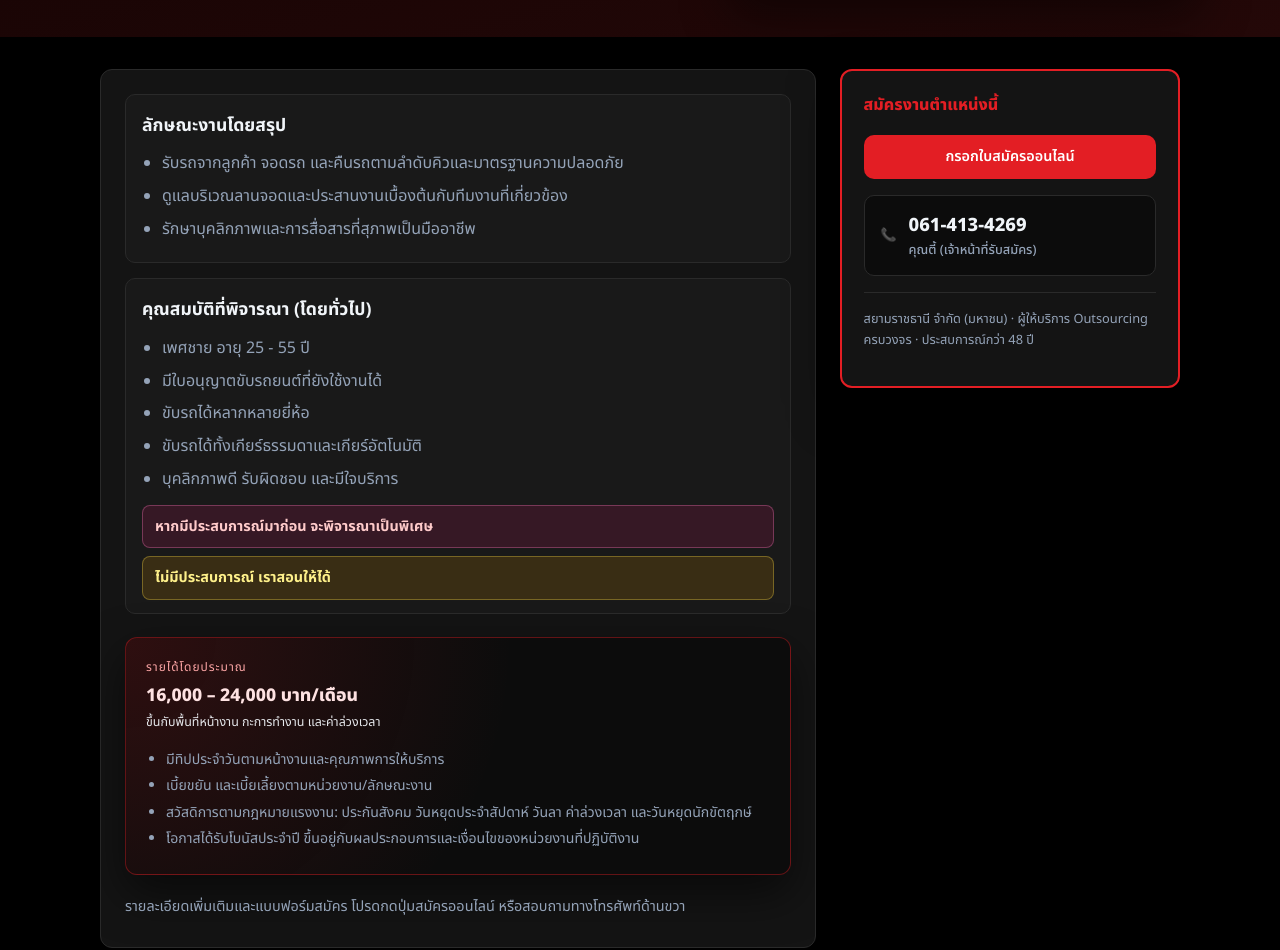
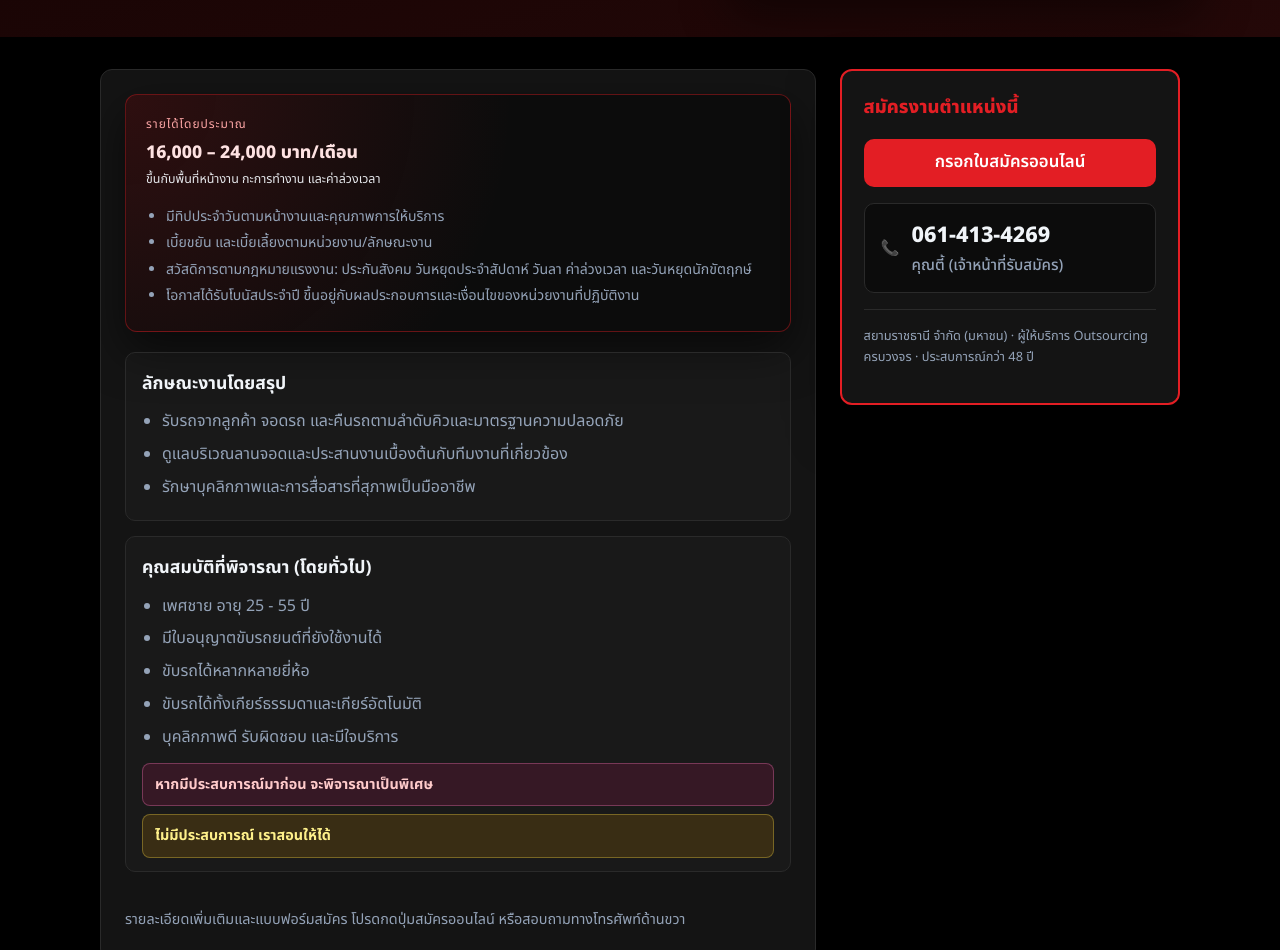
Before and after one commit to jamepakorn01/WebgoogleAds, a plain HTML site: page apply-valet.html in a window 1280 px wide. Shown: the part 465-1415 px from the top of the page. Drawn offline with Linux system fonts and the light colour scheme.

Commit message:
Improve readability and prioritize benefits section
Made-with: Cursor

```diff
--- a/css/style.css
+++ b/css/style.css
@@ -419,7 +419,7 @@ a:hover {
   padding: 0.65rem 1.1rem;
   border-radius: 10px;
   font-family: inherit;
-  font-size: 0.9rem;
+  font-size: 1rem;
   font-weight: 600;
   text-decoration: none;
   border: none;
@@ -655,6 +655,9 @@ a:hover {
   border-radius: var(--radius);
   padding: 1.5rem 1.5rem 1.75rem;
   box-shadow: var(--shadow);
+  display: flex;
+  flex-direction: column;
+  gap: 1rem;
 }
 
 .content-panel h2 {
@@ -721,12 +724,14 @@ a:hover {
 }
 
 .benefits {
-  margin-top: 1.4rem;
+  margin-top: 0;
+  margin-bottom: 0.2rem;
   padding: 1.25rem 1.25rem 1.3rem;
   border-radius: var(--radius);
   border: 1px solid rgba(227, 30, 36, 0.4);
   background: radial-gradient(circle at top left, rgba(227, 30, 36, 0.16), transparent 55%), var(--color-bg-elevated);
   box-shadow: 0 18px 45px rgba(0, 0, 0, 0.55);
+  order: -1;
 }
 
 .benefits__headline {
@@ -780,9 +785,14 @@ a:hover {
 
 .cta-box h3 {
   margin: 0 0 1rem;
-  font-size: 1rem;
+  font-size: 1.15rem;
   font-weight: 800;
   color: var(--color-brand);
+}
+
+.cta-box .btn--block {
+  min-height: 48px;
+  font-size: 1.05rem;
 }
 
 .phone-block {
@@ -801,7 +811,7 @@ a:hover {
 }
 
 .phone-block a {
-  font-size: 1.15rem;
+  font-size: 1.35rem;
   font-weight: 800;
   text-decoration: none;
   color: var(--color-ink);
@@ -813,7 +823,7 @@ a:hover {
 
 .phone-block span {
   display: block;
-  font-size: 0.8rem;
+  font-size: 0.95rem;
   font-weight: 500;
   color: var(--color-muted);
 }
```
